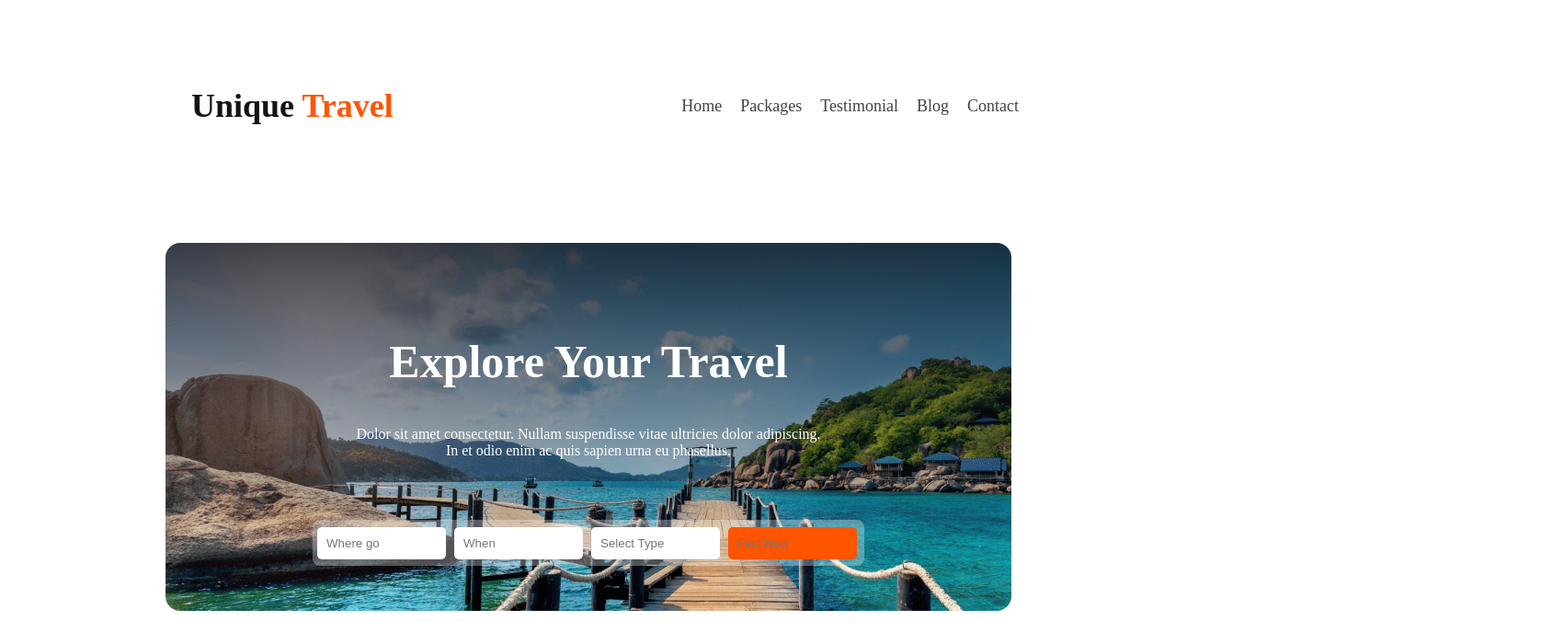
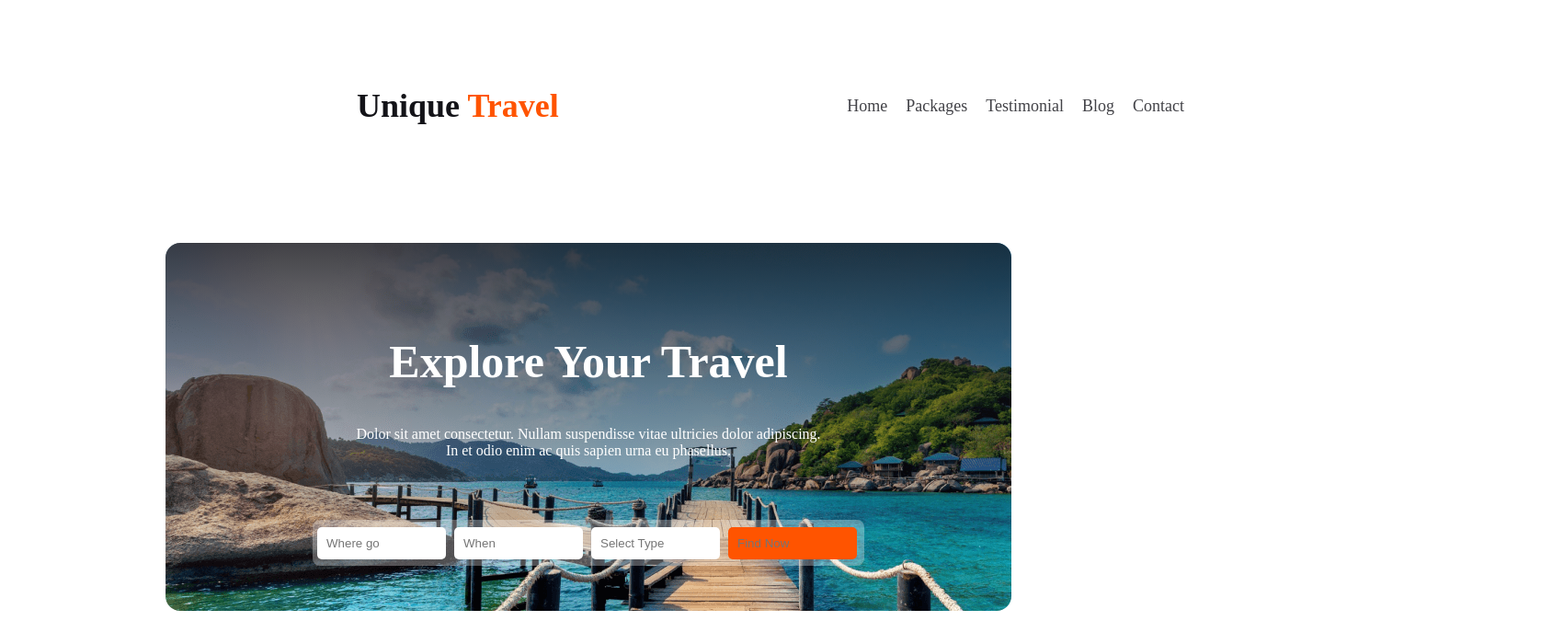
Before and after one commit to Farhad105/unique-travel, a plain HTML site: page index.html in a window 1280 px wide. Shown: the top 700 px of the page at 92% size, 1688 px wide, since content can reach past the window. Drawn offline with Linux system fonts and the light colour scheme.

Commit message:
agin-finl

```diff
--- a/style.css
+++ b/style.css
@@ -4,7 +4,7 @@
     margin: 0 auto;
 }
 .manu{
-    padding: 50px 200px;
+    padding: 50px 380px;
     display: flex;
     justify-content: space-between;
     align-items: center;
```
